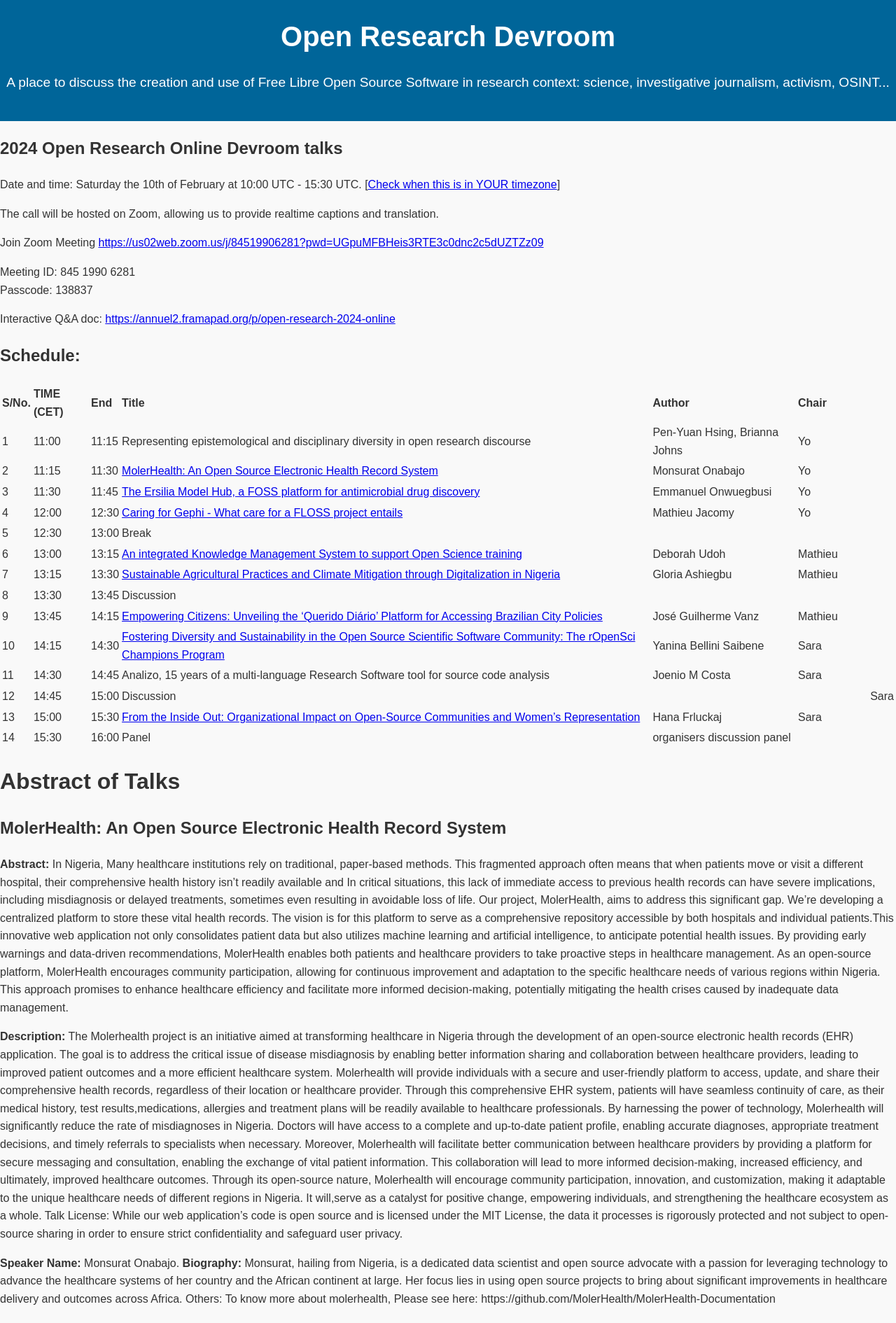
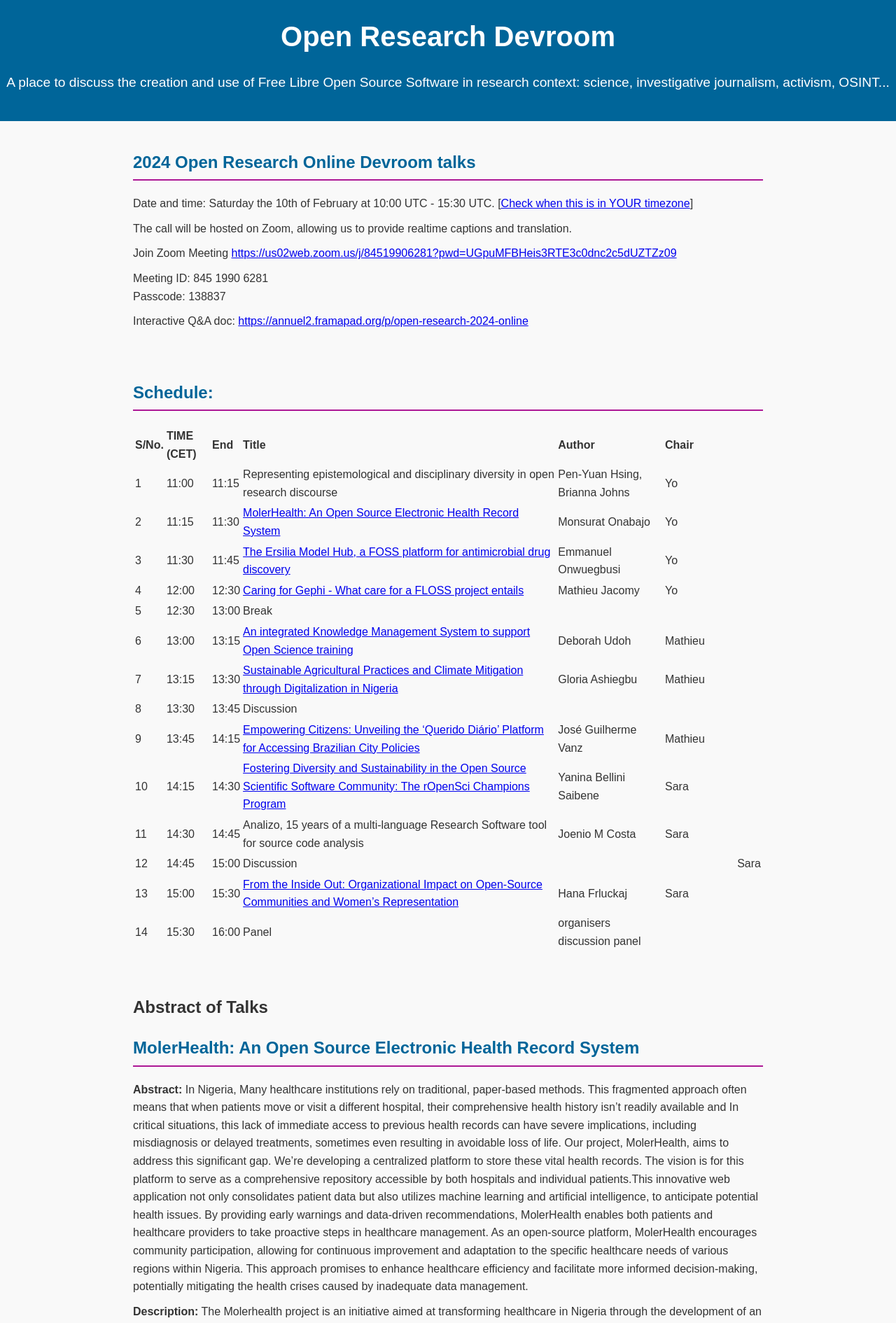
Before and after one commit to research-fosdem/research-fosdem.github.io, a Jekyll site: the page built from 2024-online-schedule.md, in a window 1280 px wide. Shown: the top 1890 px of the page at 70% size. Built offline with Jekyll 4.4.1, drawn with Linux system fonts in a browser that asks for light colours; our own code applies the rules of GitHub Pages for plain Markdown files.

Commit message:
Update 2024-online-schedule.md

```diff
--- a/2024-online-schedule.md
+++ b/2024-online-schedule.md
@@ -1,3 +1,10 @@
+---
+layout: default
+title: 2024 ORDEM Schedule
+---
+
+<section>
+<div markdown="1">
 ## 2024 Open Research Online Devroom talks
 
 Date and time: Saturday the 10th of February at 10:00 UTC - 15:30 UTC. [[Check when this is in YOUR timezone](https://arewemeetingyet.com/London/2024-02-10/10:00)]
@@ -12,6 +19,11 @@ Passcode: 138837
 
 Interactive Q&A doc: [https://annuel2.framapad.org/p/open-research-2024-online](https://annuel2.framapad.org/p/open-research-2024-online)
 
+</div>
+</section>
+
+<section id="schedule">
+<div markdown="1">
 ## Schedule:
 
 | S/No.   | TIME (CET)   |  End  | Title | Author | Chair |
@@ -31,6 +43,11 @@ Interactive Q&A doc: [https://annuel2.framapad.org/p/open-research-2024-online](
 | 13 | 15:00 | 15:30 | [From the Inside Out: Organizational Impact on Open-Source Communities and Women's Representation](#from-the-inside-out-organizational-impact-on-open-source-communities-and-womens-representation) | Hana Frluckaj | Sara |
 | 14 | 15:30 | 16:00 | Panel | organisers discussion panel |  |  |  |  |  |
 
+</div>
+</section>
+
+<section>
+<div markdown="1">
 # Abstract of Talks
 ## MolerHealth: An Open Source Electronic Health Record System
 **Abstract:**
@@ -124,3 +141,6 @@ This talk will convey the findings of an upcoming paper on the influence of orga
 
 **Talk License:** MIT license.
 **Speaker Info:** Hana Frluckaj, PhD student at UT-Austin iSchool, flexible availability.
+
+</div>
+</section>
```
